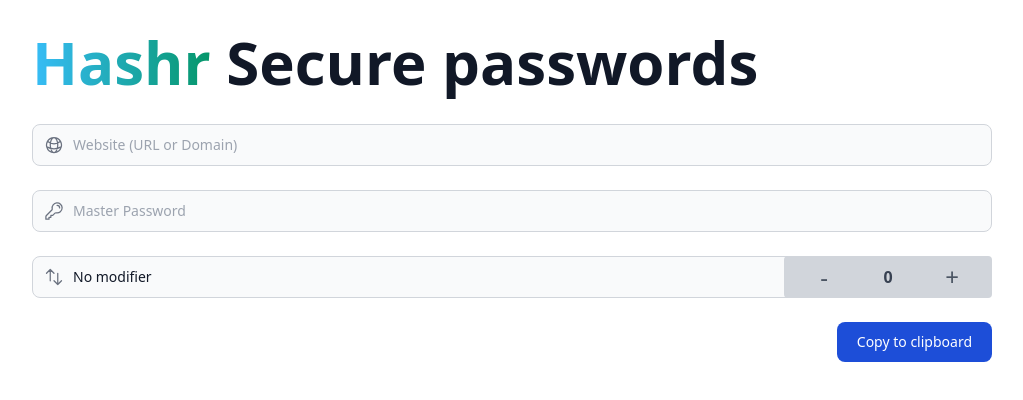
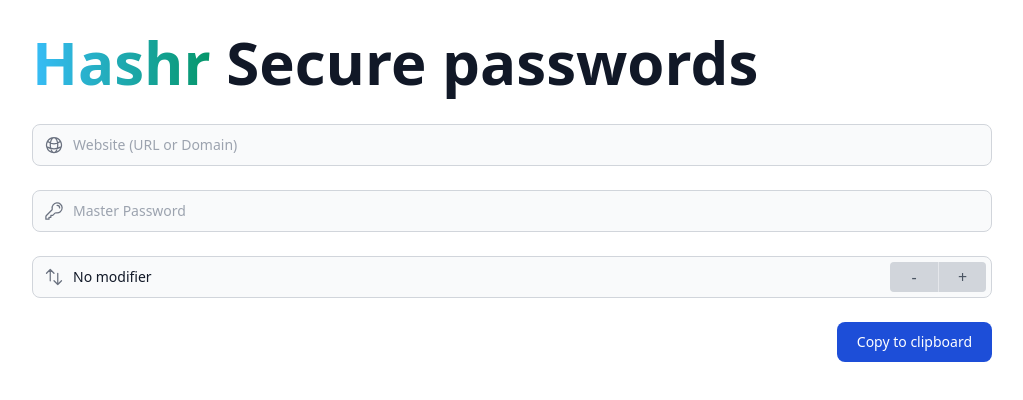
Before and after one commit to d-rr/hashr-web, a React (Create React App) app: page / in a window 1280 px wide. Shown: the top 400 px of the page, without its empty margins (128-1151 px from the left). Built offline with nearby package versions, Linux system fonts and the light colour scheme.

Commit message:
add better variant choose buttons

```diff
--- a/src/components/Hashr.js
+++ b/src/components/Hashr.js
@@ -89,17 +89,12 @@
                     <div className="bg-gray-50 border border-gray-300 text-gray-900 text-sm rounded-lg focus:ring-blue-500 focus:border-blue-500 block w-full pl-10 p-2.5 dark:bg-gray-700 dark:border-gray-600 dark:placeholder-gray-400 dark:text-white dark:focus:ring-blue-500 dark:focus:border-blue-500">
                         {modifier >= 1 ? "Variant " + modifier : "No modifier"}
                     </div>
-                    <div className="absolute inset-y-0 right-0 flex flex-row">
-                        <button type="button" onClick={decreaseModifier} className="bg-gray-300 text-gray-600 hover:text-gray-700 hover:bg-gray-400 h-full w-20 rounded-l cursor-pointer">
-                            <span className="m-auto text-2xl font-thin">-</span>
+                    <div className="absolute inset-y-0 right-0 flex flex-row m-1.5 divide-x">
+                        <button type="button" onClick={decreaseModifier} className="bg-gray-300 text-gray-600 hover:text-gray-700 hover:bg-gray-400 w-12 rounded-l cursor-pointer">
+                            <span className="">-</span>
                         </button>
-                        <input
-                            type="text"
-                            className="max-w-xs w-12 outline-none focus:outline-none text-center bg-gray-300 font-semibold text-md hover:text-black focus:text-black  md:text-basecursor-default flex items-center text-gray-700 outline-none"
-                            readOnly
-                            value={modifier} />
-                        <button type="button" onClick={increaseModifier} className="bg-gray-300 text-gray-600 hover:text-gray-700 hover:bg-gray-400 h-full w-20 rounded-r cursor-pointer">
-                            <span className="m-auto text-2xl font-thin">+</span>
+                        <button type="button" onClick={increaseModifier} className="bg-gray-300 text-gray-600 hover:text-gray-700 hover:bg-gray-400 w-12 rounded-r cursor-pointer">
+                            <span className="">+</span>
                         </button>
                     </div>
                 </div>
```
